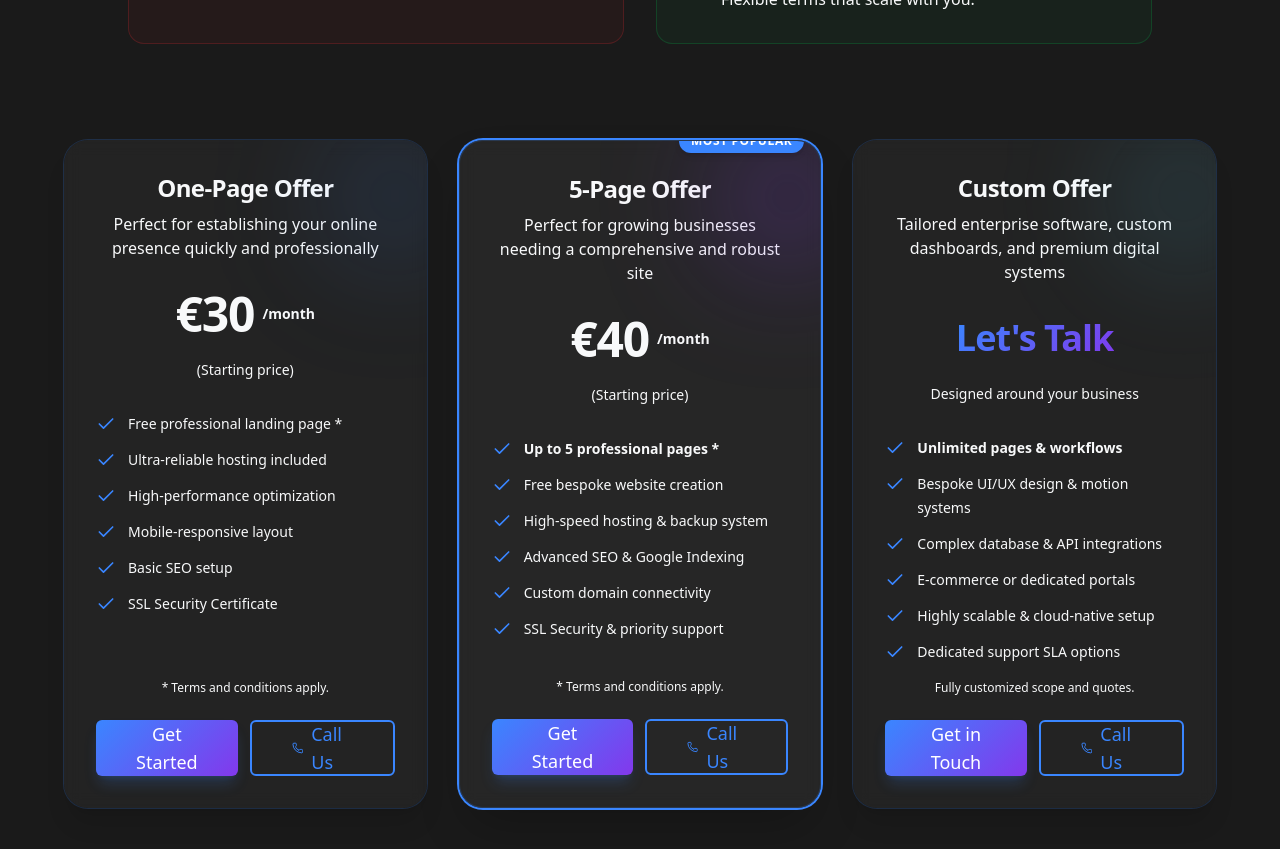
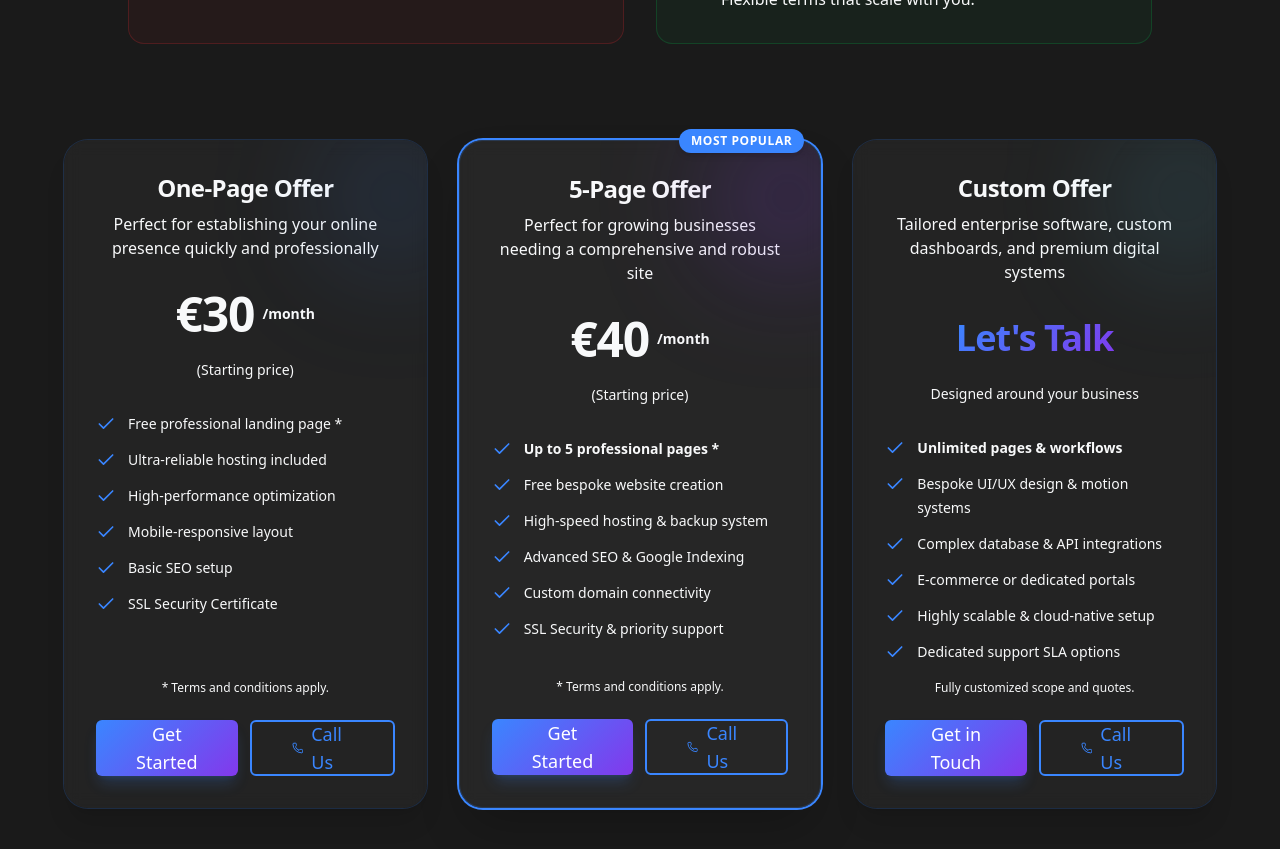
Before and after one commit to georgiougt/My-Portfolio, a Next.js app: page /pricing in a window 1280 px wide. Shown: the part 1260-2109 px from the top of the page. Built offline with nearby package versions, Linux system fonts and the light colour scheme.

Commit message:
fix: prevent 'Most Popular' badge cropping on pricing page

```diff
--- a/components/sections/PricingSection.tsx
+++ b/components/sections/PricingSection.tsx
@@ -179,10 +179,12 @@ export function PricingSection() {
                 </div>
 
                 {/* 5-Page Website Offer */}
-                <div className="rounded-3xl p-8 ring-2 ring-primary bg-card/65 backdrop-blur-sm shadow-2xl relative overflow-hidden flex flex-col justify-between border border-primary/20">
+                <div className="rounded-3xl p-8 ring-2 ring-primary bg-card/65 backdrop-blur-sm shadow-2xl relative flex flex-col justify-between border border-primary/20">
+                    <div className="absolute inset-0 rounded-3xl overflow-hidden pointer-events-none">
+                        <div className="absolute top-0 right-0 -mt-2 -mr-8 w-32 h-32 bg-secondary/35 rounded-full blur-3xl"></div>
+                    </div>
                     <div>
-                        <div className="absolute top-0 right-0 -mt-2 -mr-8 w-32 h-32 bg-secondary/35 rounded-full blur-3xl"></div>
-                        <div className="absolute top-0 right-4 translate-y-[-50%] bg-primary text-white text-xs font-semibold uppercase tracking-wider px-3 py-1 rounded-full shadow-md">
+                        <div className="absolute top-0 right-4 translate-y-[-50%] bg-primary text-white text-xs font-semibold uppercase tracking-wider px-3 py-1 rounded-full shadow-md z-10">
                             Most Popular
                         </div>
                         <h3 className="text-2xl font-bold tracking-tight text-foreground text-center mb-2">5-Page Offer</h3>
```
